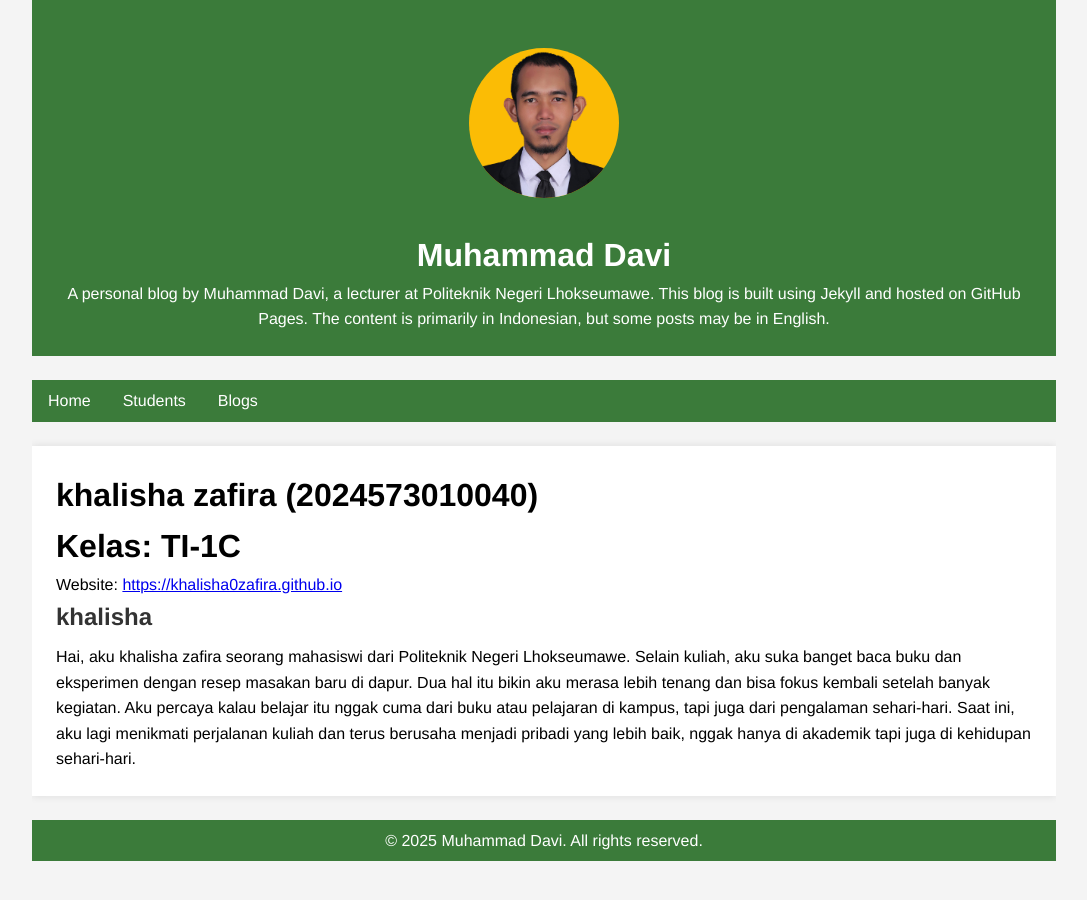
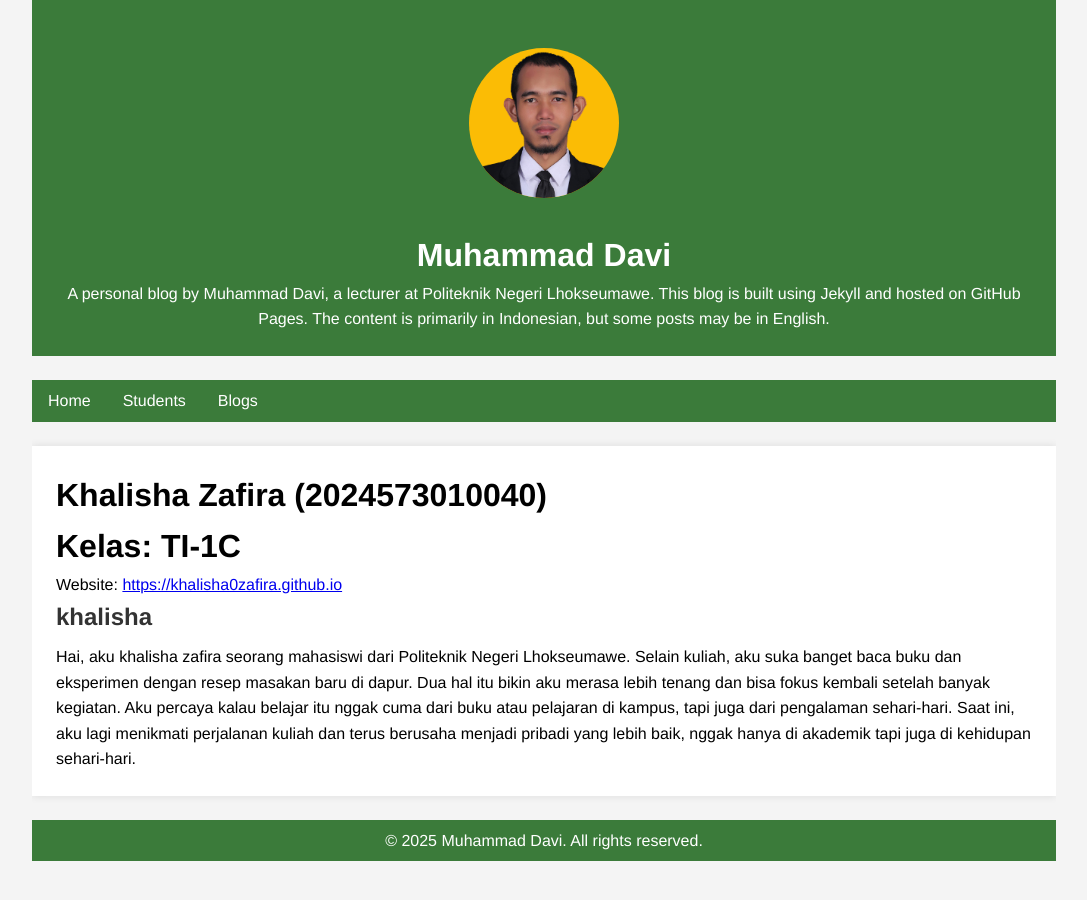
Before and after one commit to muhdavi-pnl/muhdavi-pnl.github.io, a Jekyll site: the page built from _students/khalisha.md, in a window 1280 px wide. Shown: the whole page, without its empty margins (96-1183 px from the left). Built offline with Jekyll 4.4.1, drawn with Linux system fonts in a browser that asks for light colours.

```diff
--- a/_students/khalisha.md
+++ b/_students/khalisha.md
@@ -1,12 +1,10 @@
 ---
 layout: student
-short_name: khalisha
-name: khalisha zafira
+short_name: Khalisha
+name: Khalisha Zafira
 nim: 2024573010040
 class: TI-1C
 website: https://khalisha0zafira.github.io
 ---
 ## khalisha
-Hai, aku khalisha zafira seorang mahasiswi dari Politeknik Negeri Lhokseumawe. Selain kuliah, aku suka banget baca buku
-dan eksperimen dengan resep masakan baru di dapur. Dua hal itu bikin aku merasa lebih tenang dan bisa fokus kembali setelah banyak kegiatan. Aku percaya kalau belajar itu nggak cuma dari buku atau pelajaran di kampus, tapi juga dari pengalaman sehari-hari. Saat ini,
-aku lagi menikmati perjalanan kuliah dan terus berusaha menjadi pribadi yang lebih baik, nggak hanya di akademik tapi juga di kehidupan sehari-hari.
+Hai, aku khalisha zafira seorang mahasiswi dari Politeknik Negeri Lhokseumawe. Selain kuliah, aku suka banget baca buku dan eksperimen dengan resep masakan baru di dapur. Dua hal itu bikin aku merasa lebih tenang dan bisa fokus kembali setelah banyak kegiatan. Aku percaya kalau belajar itu nggak cuma dari buku atau pelajaran di kampus, tapi juga dari pengalaman sehari-hari. Saat ini, aku lagi menikmati perjalanan kuliah dan terus berusaha menjadi pribadi yang lebih baik, nggak hanya di akademik tapi juga di kehidupan sehari-hari.
```
